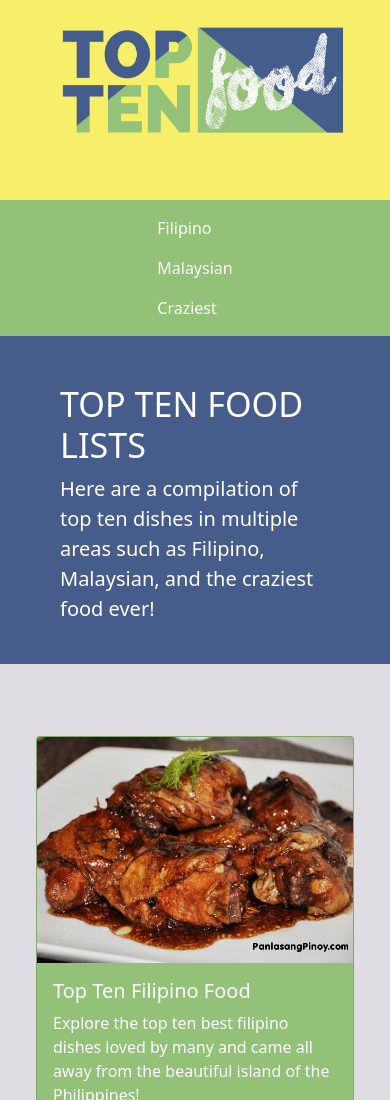
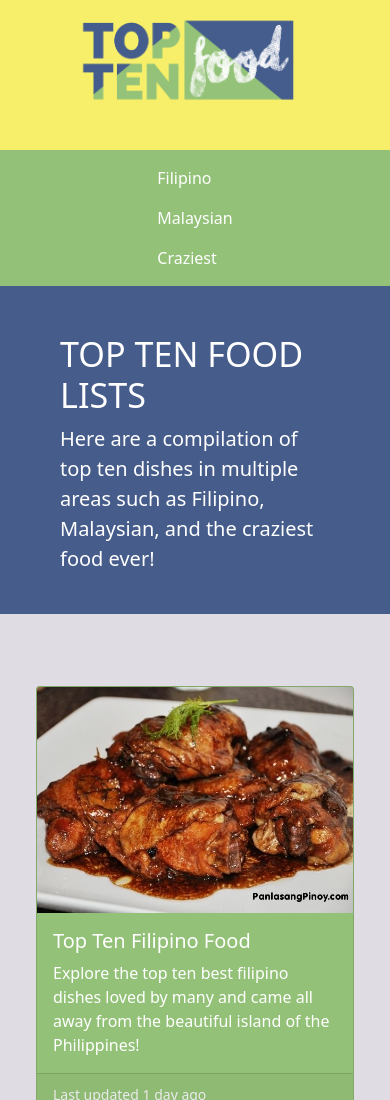
Before and after one commit to rickythain/rickythain.github.io, a plain HTML site: page index.html in a window 390 px wide. Shown: the top 1100 px of the page. Drawn offline with nearby package versions, Linux system fonts and the light colour scheme.

Commit message:
fixed responsive issue of logo

```diff
--- a/default.css
+++ b/default.css
@@ -18,7 +18,10 @@ and open the template in the editor.
 }
 @media screen and (max-width: 750px) {
     .logo img {
-        width: 400px;
+        width: 300px;
+    }
+    .logo {
+        height: 150px;
     }
 }
 .nav-style {
```
